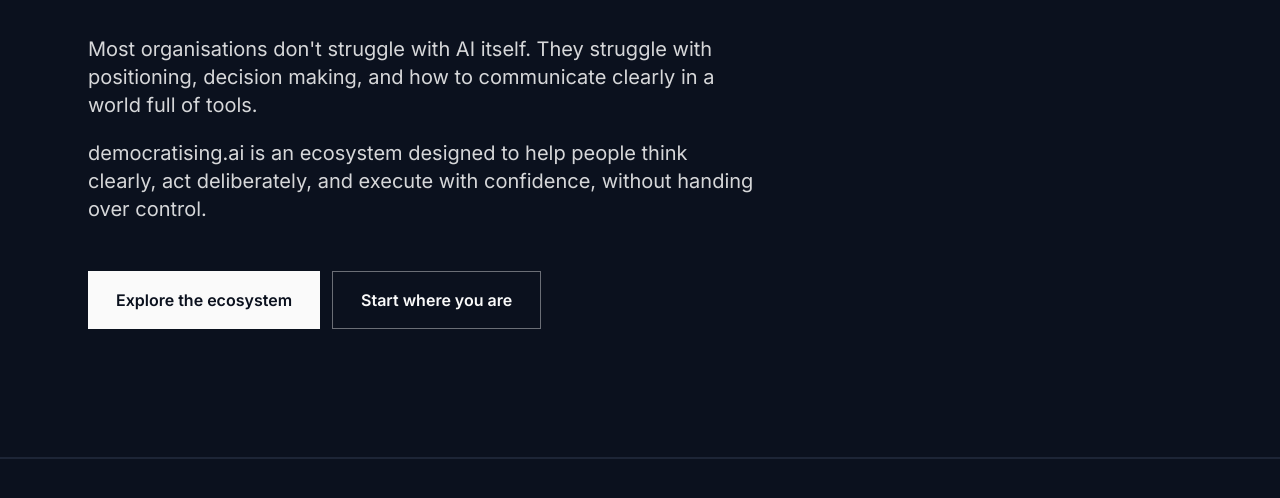
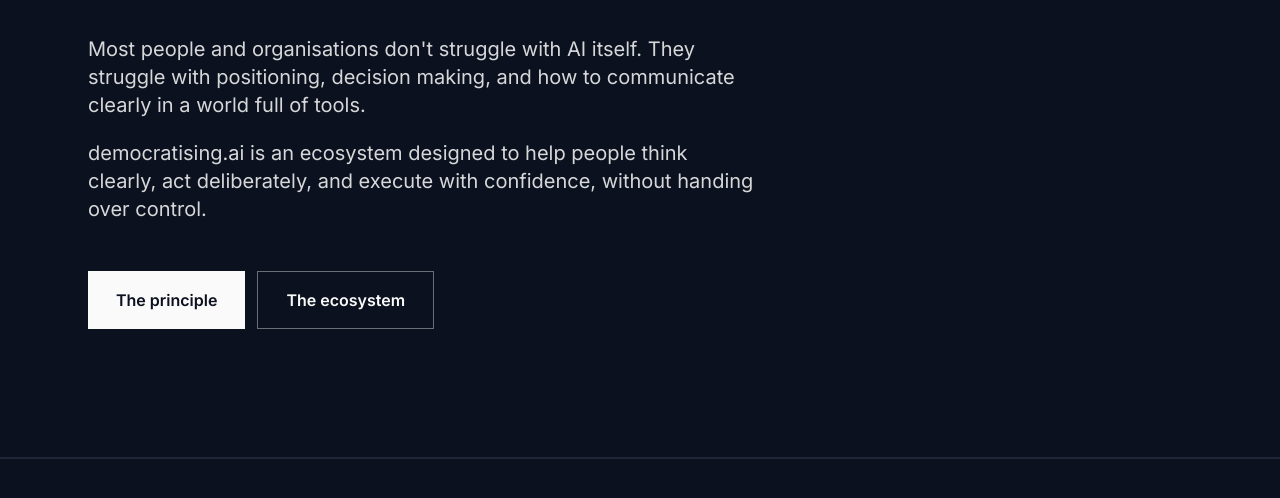
Before and after one commit to acwokas/power-of-ai-hub, an Astro site: page / in a window 1280 px wide. Shown: the part 658-1156 px from the top of the page. Built offline with nearby package versions, Linux system fonts and the light colour scheme; Astro itself is replaced by a stand-in of ours.

Commit message:
Hero: add 'people and' to opening sentence; rename buttons to 'The principle' and 'The ecosystem'

```diff
--- a/src/components/Hero.astro
+++ b/src/components/Hero.astro
@@ -19,7 +19,7 @@
 
       <div class="mt-12 max-w-2xl space-y-5 text-lg md:text-xl text-foreground/85 leading-relaxed">
         <p>
-          Most organisations don't struggle with AI itself. They struggle with positioning, decision making, and how to communicate clearly in a world full of tools.
+          Most people and organisations don't struggle with AI itself. They struggle with positioning, decision making, and how to communicate clearly in a world full of tools.
         </p>
         <p>
           democratising.ai is an ecosystem designed to help people think clearly, act deliberately, and execute with confidence, without handing over control.
@@ -28,16 +28,16 @@
 
       <div class="mt-12 flex flex-col sm:flex-row gap-3">
         <a
-          href="#ecosystem"
+          href="#principle"
           class="inline-flex items-center justify-center bg-foreground text-background hover:bg-foreground/90 text-base px-7 py-4 rounded-sm font-semibold transition-colors"
         >
-          Explore the ecosystem
+          The principle
         </a>
         <a
           href="#ecosystem"
           class="inline-flex items-center justify-center border border-foreground/40 bg-transparent text-foreground hover:bg-foreground/10 hover:border-foreground/60 text-base px-7 py-4 rounded-sm font-semibold transition-colors"
         >
-          Start where you are
+          The ecosystem
         </a>
       </div>
     </div>
```
